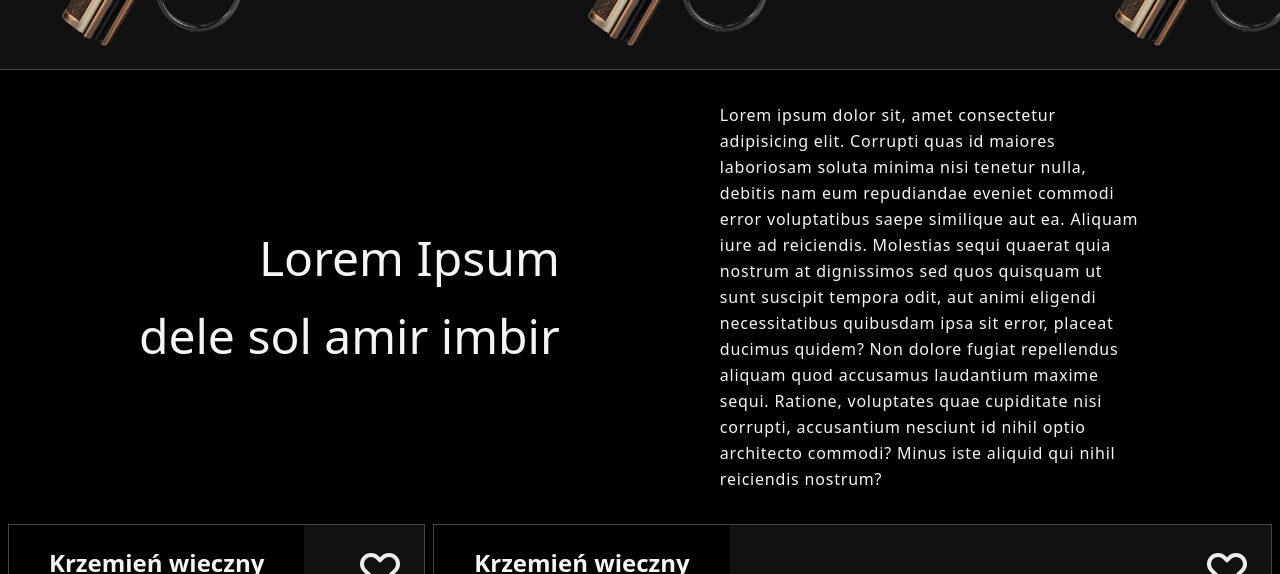
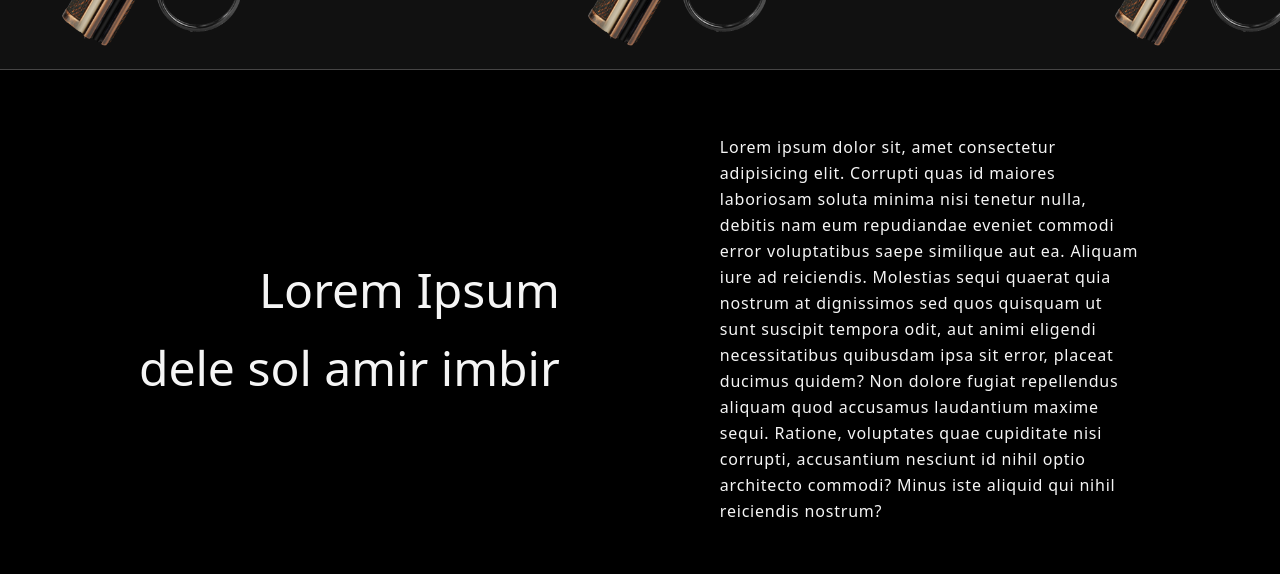
Before and after one commit to Nik0di3m/next-snipcart-strapi-ecommerce, a Next.js app: page / in a window 1280 px wide. Shown: the part 333-907 px from the top of the page. Built offline with nearby package versions, Linux system fonts and the light colour scheme.

Commit message:
TextSection padding

```diff
--- a/components/TextSection/TextSection.tsx
+++ b/components/TextSection/TextSection.tsx
@@ -1,6 +1,6 @@
 const TextSection = () => {
     return (
-        <div className="w-full items-center px-2">
+        <div className="w-full items-center px-2 py-8">
             <div className="flex flex-col items-center justify-center py-8 lg:flex-row lg:space-x-40">
                 <div>
                     <h1 className="text-left text-5xl leading-relaxed lg:text-right">
```
